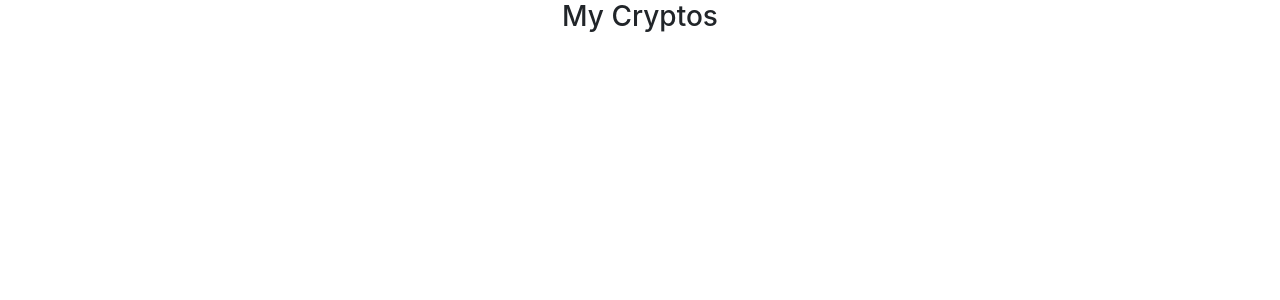
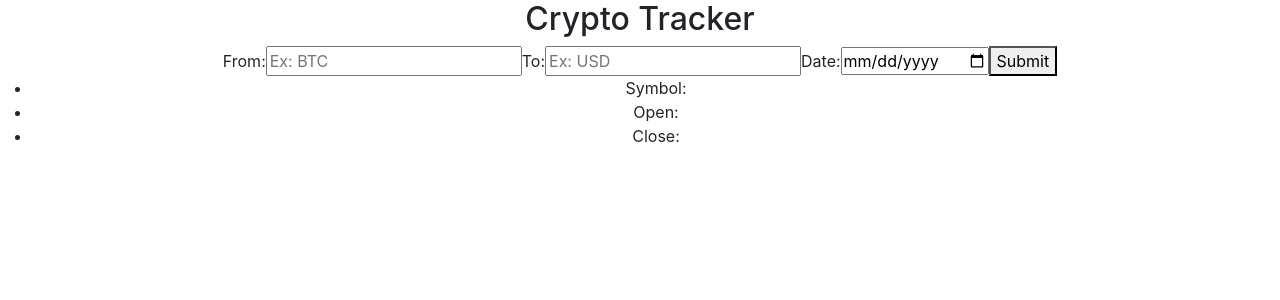
Before and after one commit to amass156/time-is-money-frontend, a React (Create React App) app in the folder time_is_money/: page /cryptos in a window 1280 px wide. Shown: the top 300 px of the page. Built offline with nearby package versions, Linux system fonts and the light colour scheme.

Commit message:
crypto api added .. working on charts

```diff
--- a/time_is_money/package.json
+++ b/time_is_money/package.json
@@ -9,6 +9,7 @@
     "@testing-library/user-event": "^12.8.3",
     "axios": "^0.21.4",
     "bootstrap": "^5.1.1",
+    "canvasjs-react-charts": "^1.0.5",
     "react": "^17.0.2",
     "react-dom": "^17.0.2",
     "react-router-dom": "^5.2.1",
--- a/time_is_money/src/App.css
+++ b/time_is_money/src/App.css
@@ -28,6 +28,26 @@
   color: #61dafb;
 }
 
+/* Create form */
+.create-form::before {
+  position: absolute;
+  content: "$";
+  padding-left: 4px;
+
+}
+
+.create-form input {
+  padding-left: 15px;
+}
+
+.create-form-percentage::after {
+  position: absolute;
+  content: "%"
+}
+
+
+
+
 @keyframes App-logo-spin {
   from {
     transform: rotate(0deg);
--- a/time_is_money/src/components/CreateForm.js
+++ b/time_is_money/src/components/CreateForm.js
@@ -12,8 +12,14 @@ const CreateForm = () => {
         console.log(event.target.id)
       };
 
+      const percentChange = () => {
+          let percentage = parseFloat(parseFloat((stockState.selling_price) - parseFloat(stockState.purchase_price)) / parseFloat(stockState.purchase_price) * 100)
+          return percentage
+      }
+
     const handleSubmit = (event) => {
         event.preventDefault()
+
 
         const newStock = {
             "ticker_symbol": stockState.ticker_symbol,
@@ -22,7 +28,7 @@ const CreateForm = () => {
             "purchase_price": parseInt(stockState.purchase_price),
             "selling_price": parseInt(stockState.selling_price),
             "purchase_date": stockState.purchase_date,
-            "percent_change": parseInt(stockState.percent_change),
+            "percent_change": percentChange(),
             "user": 1
         }
 
@@ -43,12 +49,13 @@ const CreateForm = () => {
 
 
     }
+    console.log(percentChange())
 
     return (
         <div>
             <form noValidate onSubmit={handleSubmit}>
                 <h1 className="stock-title"> Add to WishList! </h1>
-                <div className="grid">
+                <div className="grid ">
                     <label htmlFor="ticker_symbol" >
                         Ticker Symbol:
                     </label>
@@ -72,21 +79,25 @@ const CreateForm = () => {
                         // value={stockState.name}
                         placeholder="Ex: Apple"
                     />
-                    <label htmlFor="current_stock_price">
+                        <label htmlFor="current_stock_price" >
                         Current Stock Price:
                         </label>
+                    <div className="create-form">
                         <input
                             name="current_stock_price"
                             id="current_stock_price"
+                            // className="create-form"
                             type="number"
                             onChange={handleChange}
                             // value="comes from api"
                             placeholder="Ex: $25.77"
                         />
+                    </div>
 
                     <label htmlFor="purchase_price">
                     Purchase Price:
                     </label>
+                    <div className="create-form">
                         <input
                             name="purchase_price"
                             id="purchase_price"
@@ -95,10 +106,13 @@ const CreateForm = () => {
                             // value={stockState.sets}
                             placeholder="Ex: $27.89"
                         />
+                    </div>
 
                     <label htmlFor="selling_price">
                     Selling Price:
                     </label>
+
+                    <div className="create-form">
                         <input
                             name="selling_price"
                             id="selling_price"
@@ -107,6 +121,7 @@ const CreateForm = () => {
                             // value={stockState.description}
                             placeholder="Ex: $45.22"
                         />
+                    </div>
 
                     <label htmlFor="purchase_date">
                     Purchase Date:
@@ -120,9 +135,10 @@ const CreateForm = () => {
                         placeholder="Ex: 2020-2-7"
                     />
 
-                    <label htmlFor="purchase_date">
+                    {/* <label htmlFor="purchase_date">
                     Percent Change:
                     </label>
+                    <div className= "create-form-percentage">
                         <input
                             name="percent_change"
                             id="percent_change"
@@ -131,6 +147,7 @@ const CreateForm = () => {
                             // value={stockState.description}
                             placeholder="Ex: 26%"
                         />
+                    </div> */}
 
                     <button type="submit" className="subBut">
                     Submit
--- a/time_is_money/src/components/Cryptos.js
+++ b/time_is_money/src/components/Cryptos.js
@@ -1,11 +1,94 @@
-import React from 'react'
+import React, {useState} from 'react'
 
-const Cryptos = () => {
+// import .axios from "axios"
+
+const Stocks = () => {
+
+let initialState = {
+    "symbol": "",
+    // "from": "",
+    // "input": "",
+    "open": "",
+    // "high": "",
+    // "low": "",
+    "close": "",
+    // "volume": "",
+    // "afterHours": "",
+    // "preMarket": ""
+}
+const [input, setInput] = useState(initialState)
+const [data, setData] = useState(initialState)
+
+
+const handleChange = (event) => {
+    setInput({...input, [event.target.id]:event.target.value})
+}
+
+
+const handleSubmit = (data) => {
+    console.log(input.from)
+    console.log(data)
+    let openCloseByDate = `https://api.polygon.io/v1/open-close/crypto/${input.from}/${input.to}/${input.date}?adjusted=true&apiKey=TRt8UyeHwn1IR3pejphSpA0PDkFCf6JE&date=2020-10-14&from=${input.from}&to=${input.to}`
+    data.preventDefault();
+
+    fetch(openCloseByDate)
+        .then(res => res.json())
+        .then(data => {
+        console.log(data)
+        setData(data)
+    })
+
+}
+
     return (
         <div>
-           <h3>My Cryptos</h3>
+            {/* <h3>{data}</h3> */}
+            <h2> Crypto Tracker </h2>
+            <form onSubmit={handleSubmit}>
+                <label >
+                    From:
+                </label>
+                <input onChange={handleChange} id="from" type="text" placeholder="Ex: BTC"/>
+                <label >
+                    To:
+                </label>
+                <input onChange={handleChange} id="to" type="text" placeholder="Ex: USD"/>
+                <label>
+                    Date:
+                </label>
+                <input onChange={handleChange} id="date" type="date"  />
+
+                <button type="submit" >
+                    Submit
+                </button>
+            </form>
+            <ul>
+                <li>
+                    Symbol: {data.symbol}
+                </li>
+                <li>
+                   Open: {data.open}
+                </li>
+                {/* <li>
+                    Low: {data.low}
+                </li>  */}
+                <li>
+                    Close: {data.close}
+                </li>
+                {/* <li>
+                    Volume: {data.volume}
+                </li>
+                <li>
+                   AfterHours: {data.afterHours}
+                </li>
+                <li>
+                   PreMarket: {data.preMarket}
+                </li> <li>
+                    {data.from}
+                </li> */}
+            </ul>
         </div>
     )
-}
+    }
 
-export default Cryptos
+export default Stocks
--- a/time_is_money/src/components/Login.js
+++ b/time_is_money/src/components/Login.js
@@ -3,6 +3,7 @@ import React from 'react'
 const Login = () => {
     return (
         <div>
+            <h2> Login </h2>
             <form>
                 <label>
                     Username:<input type="text" name="username" />
--- a/time_is_money/src/components/Stocks.js
+++ b/time_is_money/src/components/Stocks.js
@@ -1,48 +1,58 @@
-import React, {useState} from 'react'
-
-// import .axios from "axios"
+import React, {useState, useEffect} from 'react'
+import axios from "axios"
 
 const Stocks = () => {
 
 let initialState = {
     "status": "",
     "from": "",
-    "symbol": "",
-    "open": 0,
-    "high": 1,
-    "low": 1,
-    "close": 1,
-    "volume": 1,
-    "afterHours": 1,
-    "preMarket": 1
+    "input": "",
+    "open": "",
+    "high": "",
+    "low": "",
+    "close": "",
+    "volume": "",
+    "afterHours": "",
+    "preMarket": ""
 }
-const [symbol, setSymbol] = useState(initialState)
+const [input, setInput] = useState(initialState)
 const [data, setData] = useState(initialState)
 
+const axiosInstance = axios.create({
+    baseURL: "https://www.alphavantage.co/query"
+})
 
-let stockTicker = "AAPL"
-let date = "2020-10-14"
+const getDailyChartForStock = (symbol) => {
+    return axiosInstance.get("", {
+        params: {
+            function: "TIME_SERIES_DAILY",
+            symbol,
+            apikey: "LC5Z4UX820R0C7WK"
+        }
+    })
+}
+
+useEffect(() => {
+    const fetchStockData = async () => {
+        const result = await getDailyChartForStock(input.input)
+        console.log(input)
+        console.log(result.data)
+    }
+
+    fetchStockData()
+}, [])
+
 
 const handleChange = (event) => {
-    setSymbol({...symbol, [event.target.id]:event.target.value})
+    setInput({...input, [event.target.id]:event.target.value})
 }
-// fetch(x)
-// .then(res => res.json())
-// .then(data => {
-    //         console.log(data)
-    //         setSymbol(data.symbol)
-    //         setData(data)
-    //     })
+
 
 const handleSubmit = (data) => {
-    console.log(symbol)
+    console.log(input)
     console.log(data)
-    let openCloseByDate = `https://api.polygon.io/v1/open-close/${symbol.symbol}/${symbol.date}?adjusted=true&apiKey=TRt8UyeHwn1IR3pejphSpA0PDkFCf6JE`
+    let openCloseByDate = `https://api.polygon.io/v1/open-close/${input.input}/${input.date}?adjusted=true&apiKey=TRt8UyeHwn1IR3pejphSpA0PDkFCf6JE`
     data.preventDefault();
-    // console.log(input);
-    const searchedStock = {
-        // stockTicker:
-    }
 
     fetch(openCloseByDate)
         .then(res => res.json())
@@ -56,12 +66,12 @@ const handleSubmit = (data) => {
     return (
         <div>
             {/* <h3>{data}</h3> */}
-            <h2> My Stocks </h2>
+            <h2> Stock Tracker </h2>
             <form onSubmit={handleSubmit}>
                 <label >
                     Stock Ticker:
                 </label>
-                <input onChange={handleChange} id="symbol" type="text" placeholder="Ex: AAPL"/>
+                <input onChange={handleChange} id="input" type="text" placeholder="Ex: AAPL"/>
                 <label>
                     Date:
                 </label>
@@ -73,24 +83,27 @@ const handleSubmit = (data) => {
             </form>
             <ul>
                 <li>
-                    {symbol.high}
+                   Open: {data.open}
                 </li>
                 <li>
-                    {symbol.close}
+                    High: {data.high}
                 </li>
                 <li>
-                    {/* {high} */}
+                    Low: {data.low}
                 </li>
                 <li>
-                    {symbol.open}
+                    Close: {data.close}
+                </li>
+                <li>
+                    Volume: {data.volume}
+                </li>
+                <li>
+                   AfterHours: {data.afterHours}
+                </li>
+                <li>
+                   PreMarket: {data.preMarket}
                 </li> <li>
-                    {/* {symbol} */}
-                </li> <li>
-                    {/* {symbol} */}
-                </li> <li>
-                    {/* {symbol} */}
-                </li> <li>
-                    {/* {symbol} */}
+                    {data.from}
                 </li>
             </ul>
         </div>
```
Also changed, not shown: time_is_money/src/components/EditForm.js (+9 -2 lines), time_is_money/src/components/StockChart.js (added, +11 -0 lines), time_is_money/src/components/WatchList.js (+6 -5 lines), 1 other file (tests, documents, lock files or other folders). Lines whose indentation alone changed are shown as unchanged.
